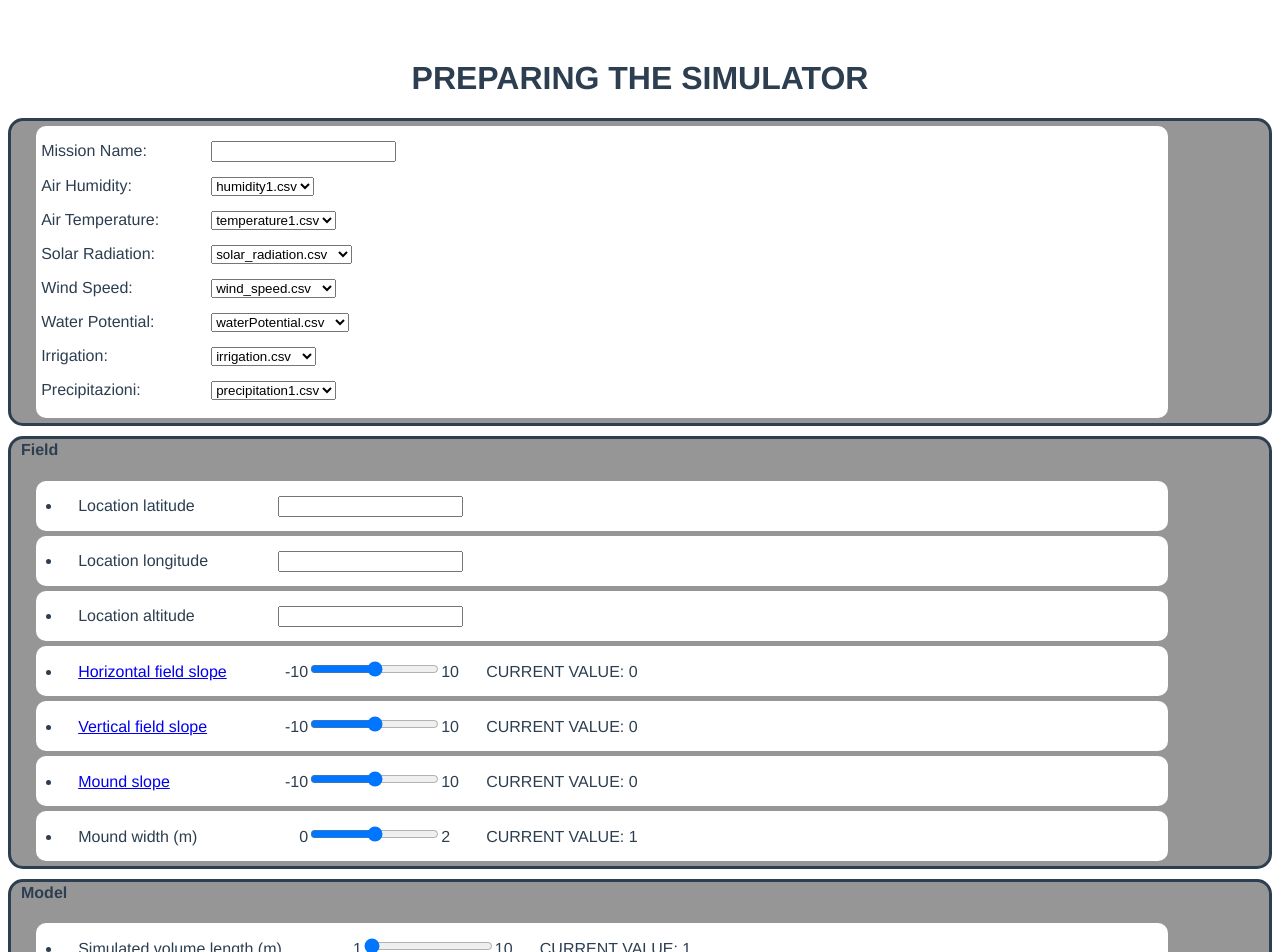
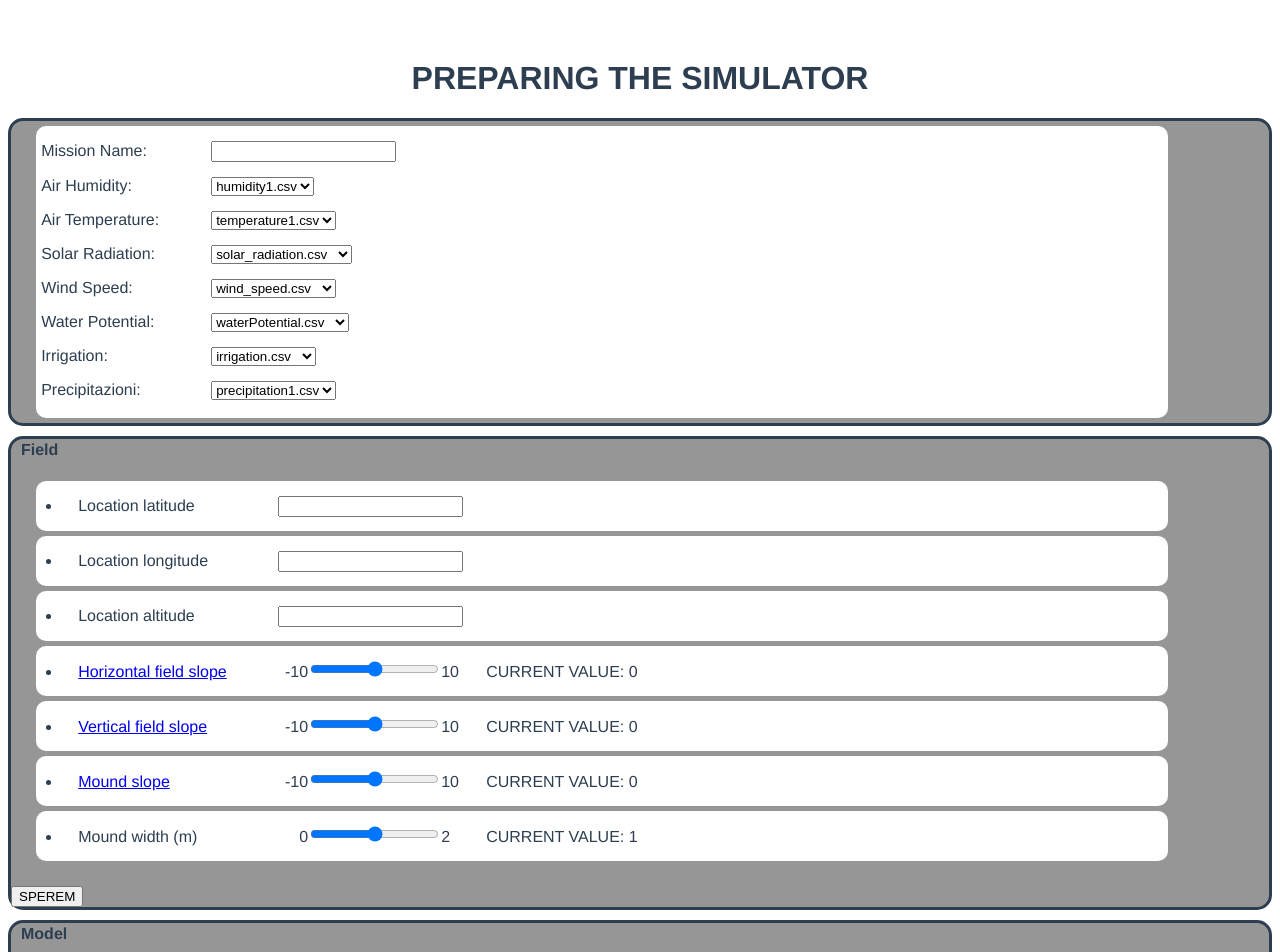
Before and after one commit to w4bo/watering-gui, a Vue app in the folder tesiBrini/app/: page / in a window 1280 px wide. Shown: the top 952 px of the page. Built offline with nearby package versions, Linux system fonts and the light colour scheme.

Commit message:
prova http get

```diff
--- a/tesiBrini/app/src/App.vue
+++ b/tesiBrini/app/src/App.vue
@@ -126,6 +126,7 @@
 
           </li>
         </div>
+        <button :onclick="getValue()">SPEREM</button>
       </article>
     </div>
     <input type="submit" value="Submit">
@@ -162,6 +163,19 @@ export default {
         label.innerHTML = "CURRENT VALUE: " + input.value;
       },
 
+      getValue:function(){
+        const Http = new XMLHttpRequest();
+        const url='input/air_humidity/air_humidity1.csv';
+        Http.open("GET", url);
+        Http.send();
+
+        Http.onreadystatechange = function(){
+          if(this.readyState == 4 && this.status==200){
+            const stringa = Http.responseText[10] + Http.responseText[11] + Http.responseText[12] + Http.responseText[13] + Http.responseText[14] + Http.responseText[15] + Http.responseText[16] + Http.responseText[17] + Http.responseText[18] + Http.responseText[19] + Http.responseText[20] + Http.responseText[21] + Http.responseText[22]
+            console.log(stringa)
+          }
+        }
+      }
     }
 }
 </script>
```
